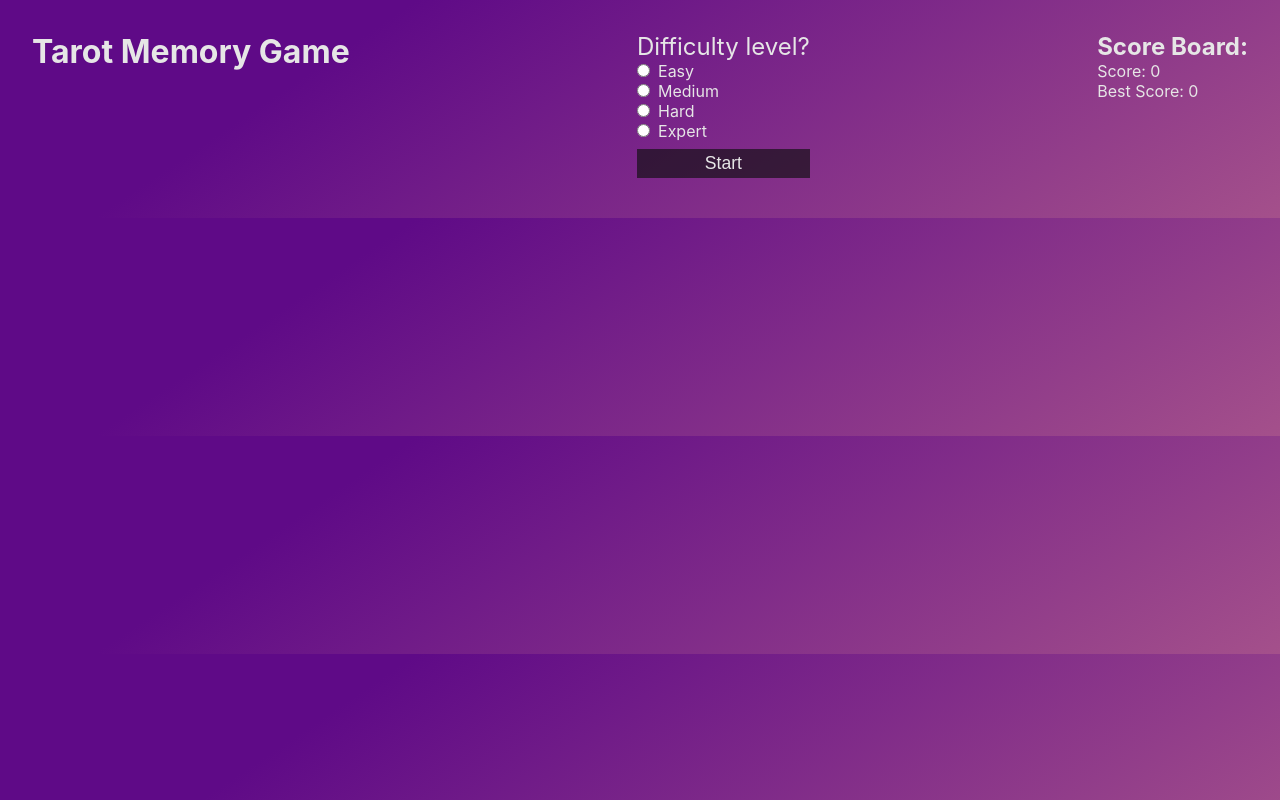
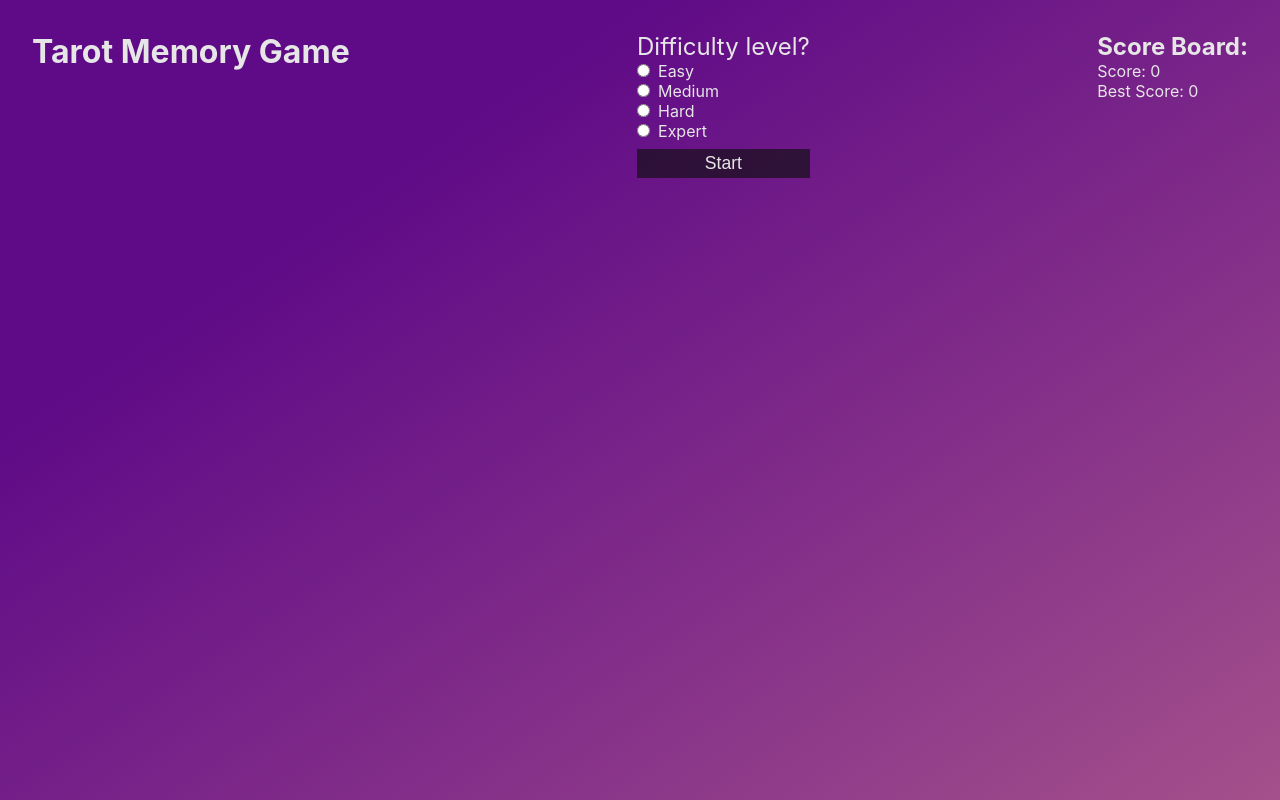
Before and after one commit to vulpes-walter1313/top-memorycard-js, a React (Create React App) app: page / in a window 1280 px wide. Built offline with nearby package versions, Linux system fonts and the light colour scheme.

Commit message:
adjusted background height for color gradient of body

```diff
--- a/src/App.css
+++ b/src/App.css
@@ -12,7 +12,8 @@
 body {
   background-color: #a4508b;
   background-image: linear-gradient(326deg, #a4508b 0%, #5f0a87 74%);
-  height: min(100%, 100vh);
+  min-height: 100vh;
+  height: 100%;
   color: var(--white);
 }
 
```
